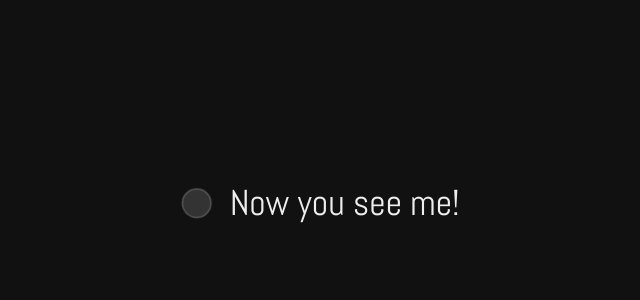
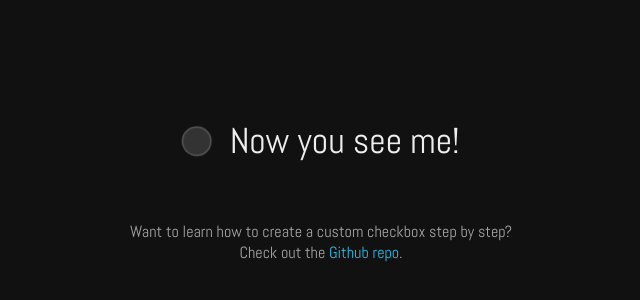
Before and after one commit to Timbar09/Now-you-see-me_Now-you-dont, a plain HTML site: page index.html in a window 1280 px wide. Shown: the part 198-498 px from the top of the page, without its empty margins (319-959 px from the left). Drawn offline with Linux system fonts and the light colour scheme.

Commit message:
style: Update checkbox label and add informational text

```diff
--- a/index.html
+++ b/index.html
@@ -8,12 +8,17 @@
     <title>Custom checkbox | Miles Mosweu</title>
   </head>
   <body>
-    <div class="checkbox__container">
+    <main class="checkbox__container">
       <label for="checkbox" class="checkbox__label">
         <input type="checkbox" id="checkbox" class="checkbox" />
 
         <span class="checkbox__label--text"> Now you see me! </span>
       </label>
-    </div>
+
+      <p class="checkbox__info">
+        Want to learn how to create a custom checkbox step by step? Check out the
+        <a href="https://github.com/Timbar09/Now-you-see-me_Now-you-dont">Github repo</a>.
+      </p>
+    </main>
   </body>
 </html>
--- a/style.css
+++ b/style.css
@@ -4,7 +4,8 @@
   --primary-clr-1: #2bbee7;
   --primary-clr-2: #0e728e;
   --bg-clr: #111;
-  --text-clr: #eee;
+  --text-clr-1: #eee;
+  --text-clr-2: #a6a6a6;
 
   --checkbox-bg-clr: #333;
   --checkbox-border-clr: #555;
@@ -27,15 +28,15 @@ body {
   font-size: 1.5em;
   align-items: center;
   min-height: 100vh;
-  color: var(--text-clr);
+  color: var(--text-clr-1);
   background-color: var(--bg-clr);
 }
 
 .checkbox__container {
   display: flex;
+  flex-direction: column;
   align-items: center;
-  gap: 0.5em;
-  scale: 1.5;
+  gap: 2em;
 }
 
 .checkbox {
@@ -157,6 +158,7 @@ body {
   display: flex;
   align-items: center;
   gap: 0.5em;
+  scale: 1.5;
   transition: color 0.3s;
 }
 
@@ -217,3 +219,20 @@ body {
     opacity: 1;
   }
 }
+
+.checkbox__info {
+  text-align: center;
+  font-size: 0.675em;
+  font-weight: 400;
+  color: var(--text-clr-2);
+  max-width: 25em;
+}
+
+.checkbox__info a {
+  color: var(--primary-clr-1);
+  text-decoration: none;
+}
+
+.checkbox__info a:hover {
+  text-decoration: underline;
+}
```
